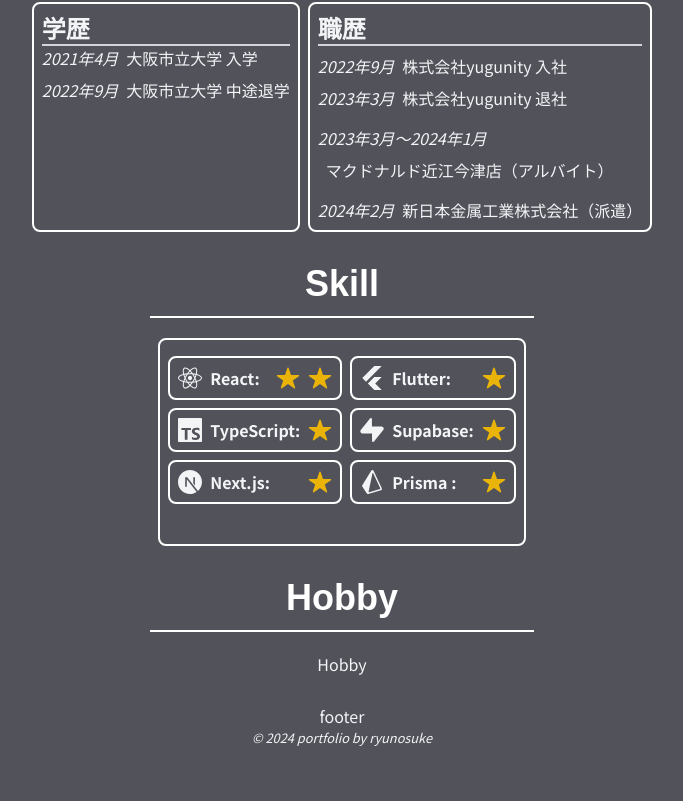
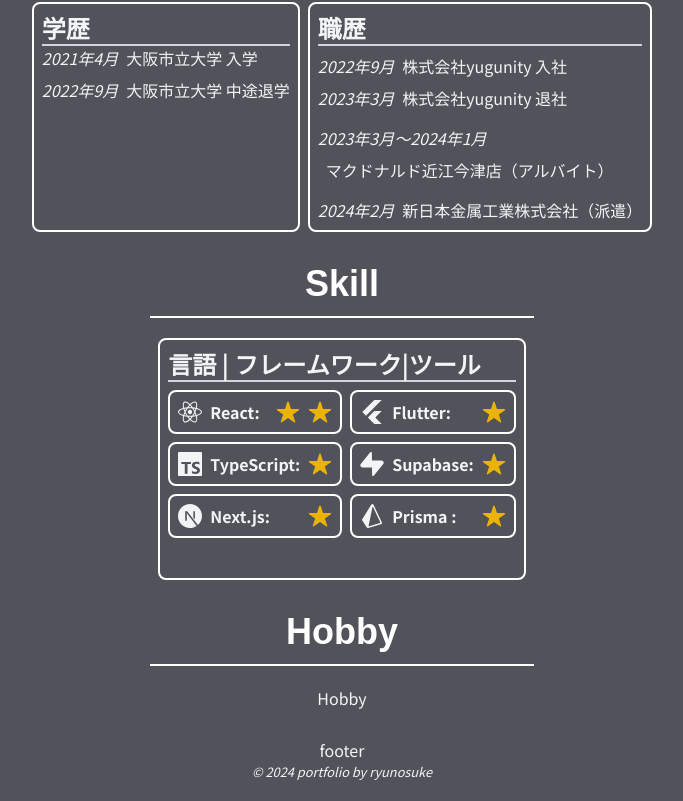
Before and after one commit to ryuno3/portfolio, a Next.js app: page /about in a window 1280 px wide. Shown: the part 554-1355 px from the top of the page, without its empty margins (298-981 px from the left). Before the commit the page ends 1321 px from the top, so only its background shows below. Built offline with nearby package versions, Linux system fonts and the light colour scheme; a web font is replaced by a local one.

Commit message:
🐛 ばか

```diff
--- a/src/components/sections/about/Skill.tsx
+++ b/src/components/sections/about/Skill.tsx
@@ -2,19 +2,13 @@
 import React from "react";
 import Language from "@/components/ui/Language";
 import { FaReact } from "react-icons/fa";
-import {
-  SiTypescript,
-  SiNextdotjs,
-  SiFlutter,
-  SiSupabase,
-  SiPrisma,
-} from "react-icons/si";
+import { SiTypescript, SiNextdotjs, SiFlutter, SiSupabase, SiPrisma } from "react-icons/si";
 const Skill = () => {
   return (
     <div>
       <section className=" border-2 border-white rounded-lg p-2 pb-10">
         <header>
-          <Headline title="言語 | フレームワーク|ツール" />
+          <Headline title="言語 | フレームワーク|ツール" size="m" />
         </header>
         <article className="flex flex-col">
           <ul className="flex-1 md:flex flex-row  gap-2">
@@ -23,11 +17,7 @@
                 <Language language="React" level={2} icon={<FaReact />} />
               </li>
               <li className="flex flex-row ">
-                <Language
-                  language="TypeScript"
-                  level={1}
-                  icon={<SiTypescript />}
-                />
+                <Language language="TypeScript" level={1} icon={<SiTypescript />} />
               </li>
               <li className="flex flex-row">
                 <Language language="Next.js" level={1} icon={<SiNextdotjs />} />
```
